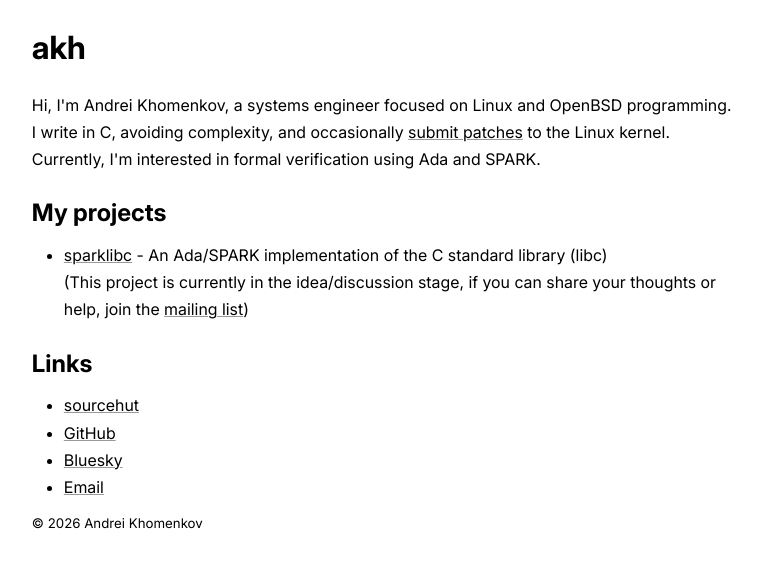
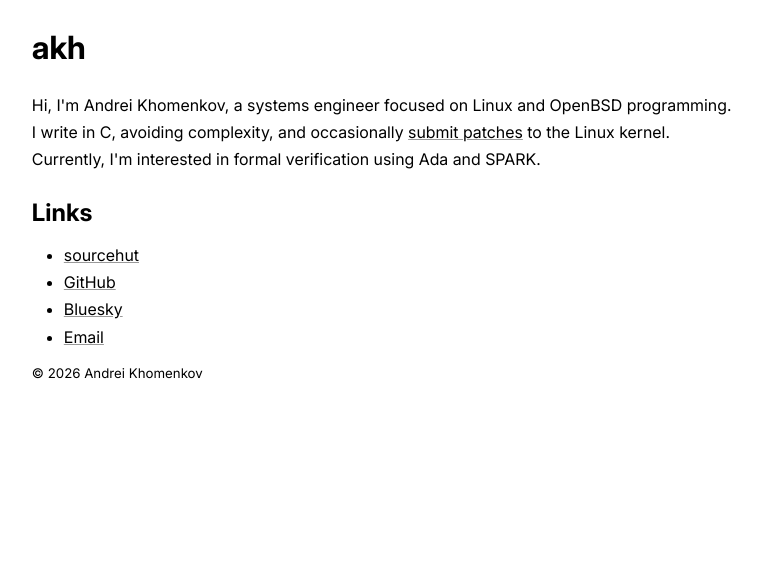
Before and after one commit to nightmayfire/khomenkov.org, a plain HTML site: page index.html in a window 1280 px wide. Shown: the whole page, without its empty margins (256-1017 px from the left). Drawn offline with Linux system fonts and the light colour scheme.

Commit message:
edit index.html

```diff
--- a/index.html
+++ b/index.html
@@ -7,9 +7,9 @@
 	<link rel=preload href=/assets/fonts/inter.woff2 as=font type=font/woff2 crossorigin>
 	<link rel=stylesheet href=/assets/css/main.css>
 	<link rel=canonical href="https://khomenkov.org/">
-	<meta name=description content="Andrei Khomenkov on systems programming">
-	<meta property=og:title content="akh's blog">
-	<meta property=og:description content="My blog about systems programming">
+	<meta name=description content="akh's personal site">
+	<meta property=og:title content="akh">
+	<meta property=og:description content="my personal site">
 	<meta property=og:type content=website>
 	<meta property=og:url content="https://khomenkov.org/">
 </head>
@@ -19,10 +19,6 @@
 	<p>
 		Hi, I'm Andrei Khomenkov, a systems engineer focused on Linux and OpenBSD programming. I write in C, avoiding complexity, and occasionally <a href="https://git.kernel.org/pub/scm/linux/kernel/git/gregkh/staging.git/log/?h=staging-next&qt=author&q=Andrei+Khomenkov">submit patches</a> to the Linux kernel. Currently, I'm interested in formal verification using Ada and SPARK.
 	</p>
-	<h2>My projects</h2>
-	<ul>
-		<li><a href=https://git.sr.ht/~akh/sparklibc>sparklibc</a> - An Ada/SPARK implementation of the C standard library (libc)<br>(This project is currently in the idea/discussion stage, if you can share your thoughts or help, join the <a href=https://lists.sr.ht/~akh/sparklibc-devel>mailing list</a>)</li>
-	</ul>
 	</main>
 	<footer>
 		<h2>Links</h2>
```
